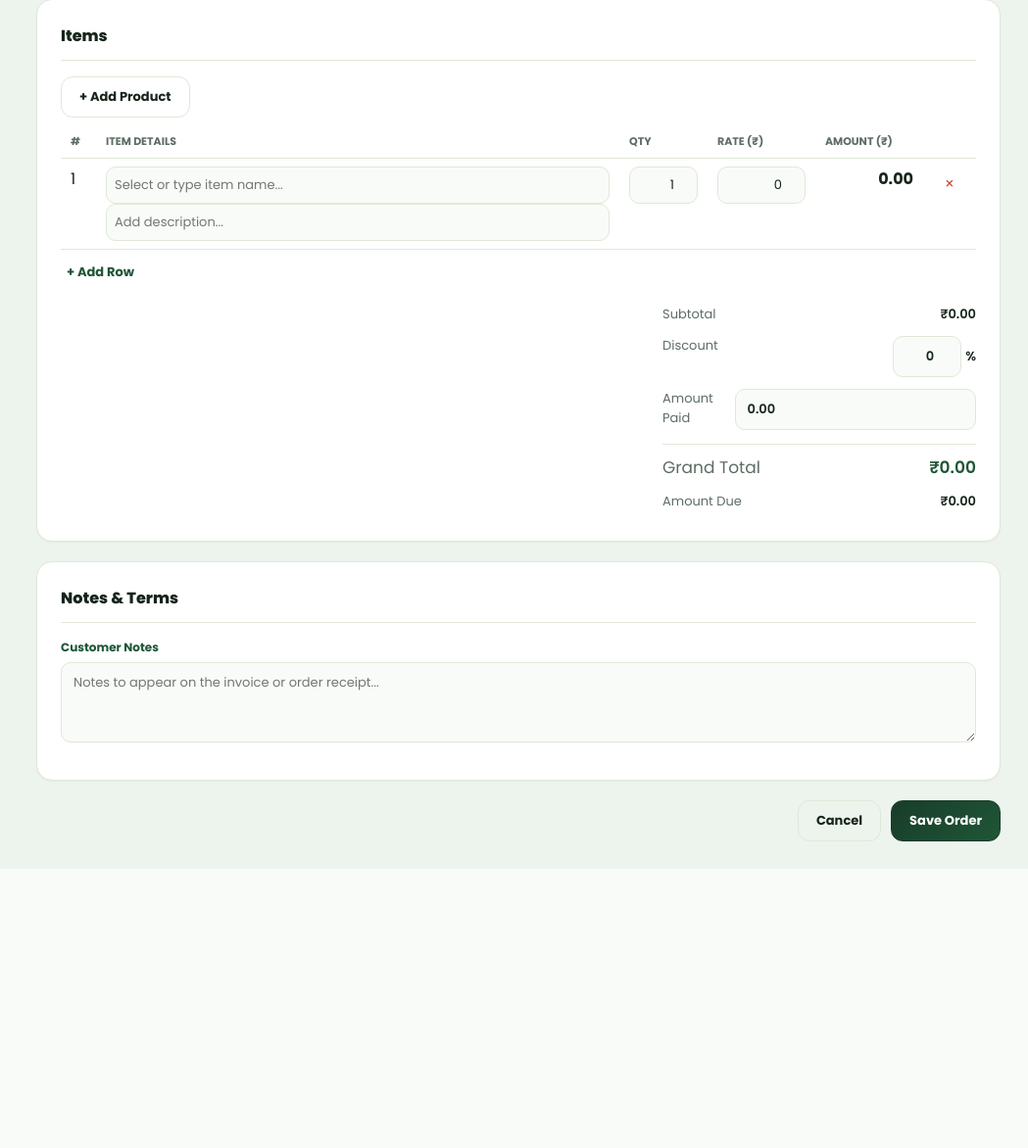
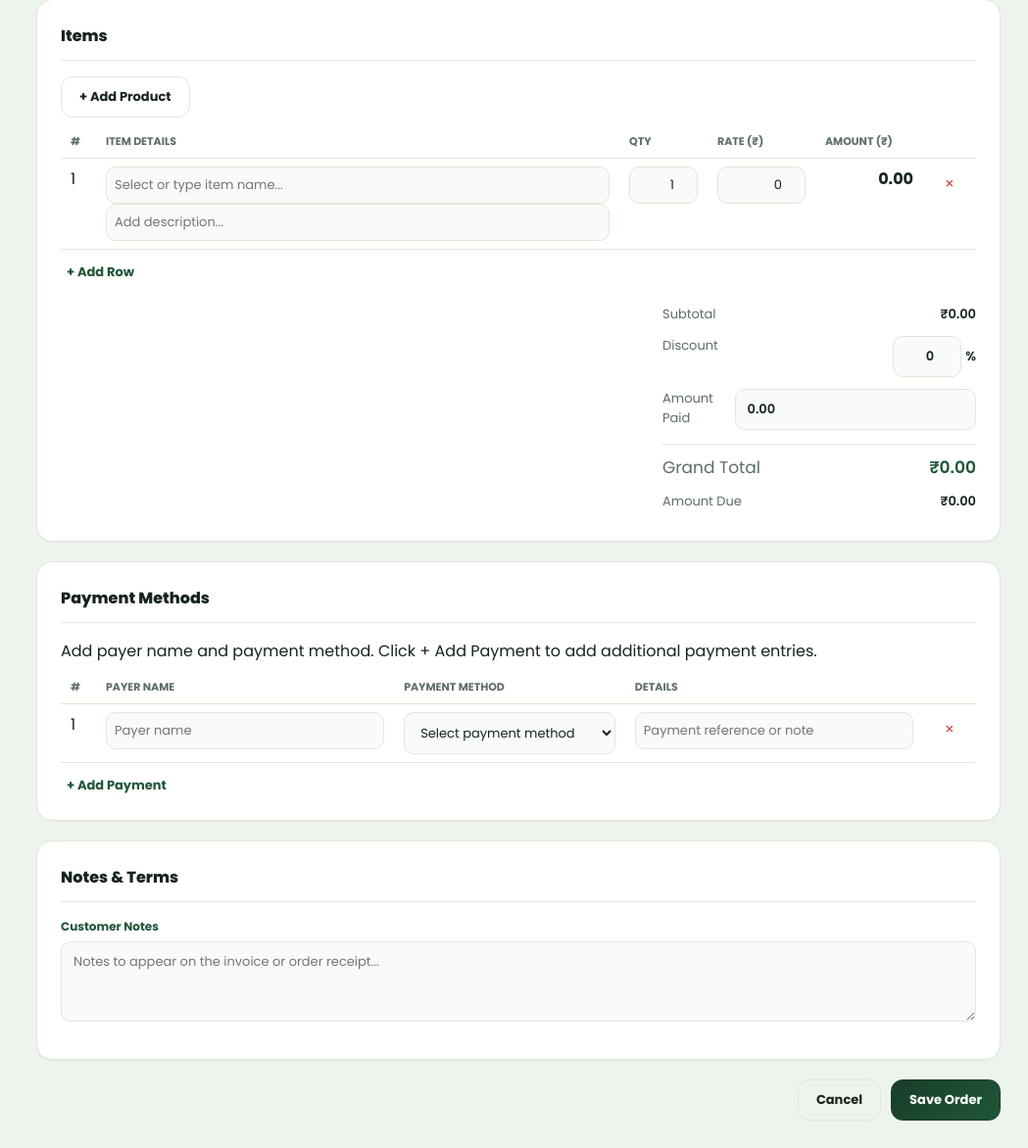
Before and after one commit to uk1241/wearon, a Django app: page /orders/new/ in a window 1280 px wide. Shown: the part 823-1995 px from the top of the page at 98% size, without its empty margins (231-1280 px from the left). Before the commit the page ends 1682 px from the top, so only its background shows below. Run offline with Django 5.2, Linux system fonts and the light colour scheme; a user stored in the database is signed in; data comes from the database, SQL or seed files in the repository; both versions use the stored data as it was after the commit.

Commit message:
ui and functionality fixes

```diff
--- a/orders/forms.py
+++ b/orders/forms.py
@@ -1,7 +1,7 @@
 from django import forms
 from django.forms import inlineformset_factory
 
-from .models import Customer, Expense, Order, OrderItem
+from .models import Customer, Expense, Order, OrderItem, Payment
 from .models import Fabric
 from django import forms as _forms
 
@@ -58,6 +58,7 @@ class OrderForm(forms.ModelForm):
             "shipping_address": forms.Textarea(attrs={"rows": 2, "placeholder": "123 Industrial Estate, Sector 4..."}),
             "assigned_tailor": forms.TextInput(attrs={"placeholder": "e.g. Ramesh Kumar"}),
             "discount_percent": forms.NumberInput(attrs={"step": "0.01", "min": "0", "max": "100"}),
+            "amount_paid": forms.NumberInput(attrs={"step": "0.01", "min": "0"}),
             "customer_notes": forms.Textarea(
                 attrs={"rows": 3, "placeholder": "Notes to appear on the invoice or order receipt..."}
             ),
@@ -79,6 +80,7 @@ class OrderForm(forms.ModelForm):
 
         # configure amount_paid widget
         self.fields["amount_paid"].widget = _forms.NumberInput(attrs={"step": "0.01", "min": "0"})
+        pass
 
     def save(self, commit=True):
         customer, _ = Customer.objects.get_or_create(name=self.cleaned_data["customer_name"])
@@ -121,6 +123,30 @@ OrderItemFormSet = inlineformset_factory(
 )
 
 
+class PaymentForm(forms.ModelForm):
+    class Meta:
+        model = Payment
+        fields = ["payer_name", "method", "details"]
+        widgets = {
+            "payer_name": forms.TextInput(
+                attrs={"placeholder": "Payer name", "class": "payment-name"}
+            ),
+            "method": forms.Select(attrs={"class": "payment-method-select"}),
+            "details": forms.TextInput(
+                attrs={"placeholder": "Payment reference or note", "class": "payment-details"}
+            ),
+        }
+
+
+PaymentFormSet = inlineformset_factory(
+    Order,
+    Payment,
+    form=PaymentForm,
+    extra=1,
+    can_delete=True,
+)
+
+
 class ExpenseForm(forms.ModelForm):
     class Meta:
         model = Expense
--- a/orders/templates/orders/_order_card.html
+++ b/orders/templates/orders/_order_card.html
@@ -15,6 +15,8 @@
   {% endif %}
   {% endwith %}
   <div class="kv-row"><span class="k">Delivery</span><span class="v">{{ order.expected_delivery_date|date:"d M Y"|default:"—" }}</span></div>
+  <div class="kv-row"><span class="k">Paid</span><span class="v">&#8377;{{ order.amount_paid|intcomma }}</span></div>
+  <div class="kv-row"><span class="k">Due</span><span class="v">&#8377;{{ order.amount_due|intcomma }}</span></div>
   <div class="order-total-row"><span>Total Value</span><span>&#8377;{{ order.grand_total|intcomma }}</span></div>
   <div class="progress-dots">
     {% if order.status == "finished" %}
--- a/orders/templates/orders/customer_export.html
+++ b/orders/templates/orders/customer_export.html
@@ -73,7 +73,7 @@
           <tr>
             <td>{{ order.order_number }}</td>
             <td>{{ order.get_status_display }}</td>
-            <td>{{ order.payment_status_label }}</td>
+            <td>{{ order.payment_status_label }}<br><small>Paid &#8377;{{ order.amount_paid|intcomma }} / Due &#8377;{{ order.amount_due|intcomma }}</small></td>
             <td>{{ order.expected_delivery_date|date:"d M Y"|default:'—' }}</td>
             <td style="text-align:right;">&#8377;{{ order.grand_total|intcomma }}</td>
           </tr>
--- a/orders/templates/orders/expense_list.html
+++ b/orders/templates/orders/expense_list.html
@@ -28,8 +28,8 @@
       <a href="{% url 'order-expenses' order.pk %}" class="btn btn-sm btn-outline">Manage</a>
     </div>
 
-    <div class="kv-row"><span class="k">Expense Count</span><span class="v">{{ order.expenses.count }}</span></div>
-    <div class="kv-row"><span class="k">Order Value</span><span class="v">&#8377;{{ order.grand_total|intcomma }}</span></div>
+    <div class="kv-row"><span class="k">Quantity</span><span class="v">{% with first_item=order.items.first %}{% if first_item %}{{ first_item.quantity|floatformat:0 }}{% else %}&mdash;{% endif %}{% endwith %}</span></div>
+    <div class="kv-row"><span class="k">Delivery</span><span class="v">{{ order.expected_delivery_date|date:"d M Y"|default:"—" }}</span></div>
     <div class="order-total-row"><span>Total Spent</span><span>&#8377;{{ order.total_expenses|intcomma }}</span></div>
 
     <div class="expense-card-list">
--- a/orders/templates/orders/invoice.html
+++ b/orders/templates/orders/invoice.html
@@ -62,6 +62,8 @@
     <div class="invoice-totals">
       <div class="kv-row"><span class="k">Subtotal</span><span class="v">&#8377;{{ order.subtotal|intcomma }}</span></div>
       <div class="kv-row"><span class="k">Discount ({{ order.discount_percent }}%)</span><span class="v">-&#8377;{{ order.discount_amount|intcomma }}</span></div>
+      <div class="kv-row"><span class="k">Amount Paid</span><span class="v">&#8377;{{ order.amount_paid|intcomma }}</span></div>
+      <div class="kv-row"><span class="k">Amount Due</span><span class="v">&#8377;{{ order.amount_due|intcomma }}</span></div>
       <div class="kv-row grand"><span class="k">Grand Total</span><span class="v">&#8377;{{ order.grand_total|intcomma }}</span></div>
     </div>
 
--- a/orders/templates/orders/order_detail.html
+++ b/orders/templates/orders/order_detail.html
@@ -118,6 +118,8 @@
   <div class="totals-box">
     <div class="kv-row"><span class="k">Subtotal</span><span class="v">&#8377;{{ order.subtotal|intcomma }}</span></div>
     <div class="kv-row"><span class="k">Discount ({{ order.discount_percent }}%)</span><span class="v">-&#8377;{{ order.discount_amount|intcomma }}</span></div>
+    <div class="kv-row"><span class="k">Amount Paid</span><span class="v">&#8377;{{ order.amount_paid|intcomma }}</span></div>
+    <div class="kv-row"><span class="k">Amount Due</span><span class="v">&#8377;{{ order.amount_due|intcomma }}</span></div>
     <div class="kv-row grand"><span class="k">Grand Total</span><span class="v">&#8377;{{ order.grand_total|intcomma }}</span></div>
   </div>
   {% if order.customer_notes %}
--- a/orders/templates/orders/order_form.html
+++ b/orders/templates/orders/order_form.html
@@ -156,6 +156,49 @@
   </div>
 
   <div class="card form-card">
+    <h3>Payment Methods</h3>
+    <p style="margin-bottom:8px;">Add payer name and payment method. Click + Add Payment to add additional payment entries.</p>
+    {{ payment_formset.management_form }}
+    <table class="items-table">
+      <thead>
+        <tr>
+          <th style="width:36px">#</th>
+          <th>Payer Name</th>
+          <th>Payment Method</th>
+          <th>Details</th>
+          <th style="width:30px"></th>
+        </tr>
+      </thead>
+      <tbody id="payments-body">
+        {% for payment_form in payment_formset %}
+        <tr class="payment-row">
+          <td class="row-num">{{ forloop.counter }}</td>
+          <td>{{ payment_form.payer_name }}</td>
+          <td>{{ payment_form.method }}</td>
+          <td>{{ payment_form.details }}</td>
+          <td>
+            {% if payment_form.instance.pk %}{{ payment_form.DELETE }}{% endif %}
+            {{ payment_form.id }}
+            <button type="button" class="row-remove" onclick="removeFormRow(this, 'payments-body')">&times;</button>
+          </td>
+        </tr>
+        {% endfor %}
+      </tbody>
+    </table>
+    <button type="button" class="add-row-btn" id="add-payment-row">+ Add Payment</button>
+
+    <template id="empty-payment-row">
+      <tr class="payment-row">
+        <td class="row-num"></td>
+        <td>{{ payment_formset.empty_form.payer_name }}</td>
+        <td>{{ payment_formset.empty_form.method }}</td>
+        <td>{{ payment_formset.empty_form.details }}</td>
+        <td><button type="button" class="row-remove" onclick="removeFormRow(this, 'payments-body')">&times;</button></td>
+      </tr>
+    </template>
+  </div>
+
+  <div class="card form-card">
     <h3>Notes &amp; Terms</h3>
     <div class="field">
       <label>Customer Notes</label>
@@ -163,10 +206,11 @@
     </div>
   </div>
 
-  {% if form.non_field_errors or formset.non_form_errors %}
+  {% if form.non_field_errors or formset.non_form_errors or payment_formset.non_form_errors %}
     <div class="card" style="padding:14px; color:#c0392b; margin-bottom:16px;">
       {{ form.non_field_errors }}
       {{ formset.non_form_errors }}
+      {{ payment_formset.non_form_errors }}
     </div>
   {% endif %}
 
--- a/orders/views.py
+++ b/orders/views.py
@@ -10,7 +10,7 @@ from django.shortcuts import get_object_or_404, redirect, render
 from django.http import JsonResponse
 from django.views.decorators.http import require_POST
 
-from .forms import ExpenseFormSet, OrderForm, OrderItemFormSet
+from .forms import ExpenseFormSet, OrderForm, OrderItemFormSet, PaymentFormSet
 from .forms import FabricForm, CustomerForm
 from .models import Customer, Expense, Order, OrderItem, OrderProgress, Fabric
 from django.db.models import Count
@@ -104,16 +104,22 @@ def order_form_view(request, pk=None):
     if request.method == "POST":
         form = OrderForm(request.POST, instance=order)
         formset = OrderItemFormSet(request.POST, instance=order, prefix="items")
-        if form.is_valid() and formset.is_valid():
-            order = form.save()
+        payment_formset = PaymentFormSet(request.POST, instance=order, prefix="payments")
+        if form.is_valid() and formset.is_valid() and payment_formset.is_valid():
+            order = form.save(commit=False)
+            order.save()
             formset.instance = order
             formset.save()
+            order.save()
+            payment_formset.instance = order
+            payment_formset.save()
             if is_new:
                 OrderProgress.objects.create(order=order, title="Order Created")
             return redirect("order-detail", pk=order.pk)
     else:
         form = OrderForm(instance=order)
         formset = OrderItemFormSet(instance=order, prefix="items")
+        payment_formset = PaymentFormSet(instance=order, prefix="payments")
 
     return render(
         request,
@@ -121,6 +127,7 @@ def order_form_view(request, pk=None):
         {
             "form": form,
             "formset": formset,
+            "payment_formset": payment_formset,
             "order": order,
             "is_new": is_new,
             "customers": customers,
--- a/static/js/order_form.js
+++ b/static/js/order_form.js
@@ -64,6 +64,23 @@
     recalcTotals();
   }
 
+  function addPaymentRow() {
+    var totalFormsInput = document.getElementById("id_payments-TOTAL_FORMS");
+    if (!totalFormsInput) return;
+    var index = parseInt(totalFormsInput.value, 10);
+    var templateEl = document.getElementById("empty-payment-row");
+    var html = templateEl.innerHTML.split("__prefix__").join(index);
+
+    var wrapper = document.createElement("tbody");
+    wrapper.innerHTML = html.trim();
+    var newRow = wrapper.querySelector("tr");
+    var rowNum = newRow.querySelector(".row-num");
+    if (rowNum) rowNum.textContent = index + 1;
+
+    document.getElementById("payments-body").appendChild(newRow);
+    totalFormsInput.value = index + 1;
+  }
+
   document.addEventListener("DOMContentLoaded", function () {
     recalcTotals();
 
@@ -99,7 +116,23 @@
     var amountPaidInput = document.querySelector('input[name="amount_paid"]');
     if (amountPaidInput) amountPaidInput.addEventListener("input", recalcTotals);
 
+    var paymentMethodSelect = document.querySelector('select[name="payment_method"]');
+    var paymentDetailsRow = document.getElementById("payment-details-row");
+    if (paymentMethodSelect) {
+      function updatePaymentDetailsVisibility() {
+        if (paymentMethodSelect.value === "other") {
+          paymentDetailsRow.style.display = "flex";
+        } else {
+          paymentDetailsRow.style.display = "none";
+        }
+      }
+      paymentMethodSelect.addEventListener("change", updatePaymentDetailsVisibility);
+      updatePaymentDetailsVisibility();
+    }
+
     var addBtn = document.getElementById("add-item-row");
     if (addBtn) addBtn.addEventListener("click", addItemRow);
+    var addPaymentBtn = document.getElementById("add-payment-row");
+    if (addPaymentBtn) addPaymentBtn.addEventListener("click", addPaymentRow);
   });
 })();
--- a/static/js/theme_toggle.js
+++ b/static/js/theme_toggle.js
@@ -31,10 +31,20 @@
     applyTheme(theme);
   };
 
+  function toggleMobileMenu() {
+    document.body.classList.toggle('mobile-nav-open');
+  }
+
   document.addEventListener('DOMContentLoaded', function () {
     document.querySelectorAll('[data-theme-toggle]').forEach(function (button) {
       button.addEventListener('click', function () {
         window.toggleTheme();
+      });
+    });
+
+    document.querySelectorAll('[data-mobile-menu-toggle]').forEach(function (button) {
+      button.addEventListener('click', function () {
+        toggleMobileMenu();
       });
     });
 
--- a/templates/base.html
+++ b/templates/base.html
@@ -48,6 +48,7 @@
 
     <div class="main">
       <div class="topbar">
+        <button type="button" class="icon-btn mobile-menu-btn" data-mobile-menu-toggle aria-label="Toggle menu" title="Toggle menu">☰</button>
         <input class="search-box" type="text" placeholder="Search orders, customers, or items...">
         <div class="topbar-spacer"></div>
         <div class="topbar-actions">
```
Also changed, not shown: orders/models.py (+71 -1 lines), orders/templates/orders/customer_detail.html (+7 -1 lines), static/css/style.css (+53 -2 lines), db.sqlite3, orders/migrations/0005_order_payment_method_order_payment_method_details.py (added), orders/migrations/0006_payment.py (added).
